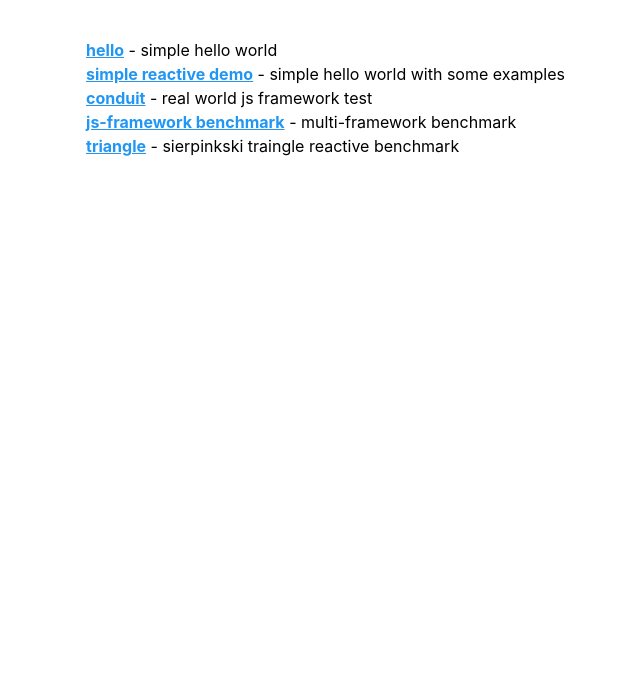
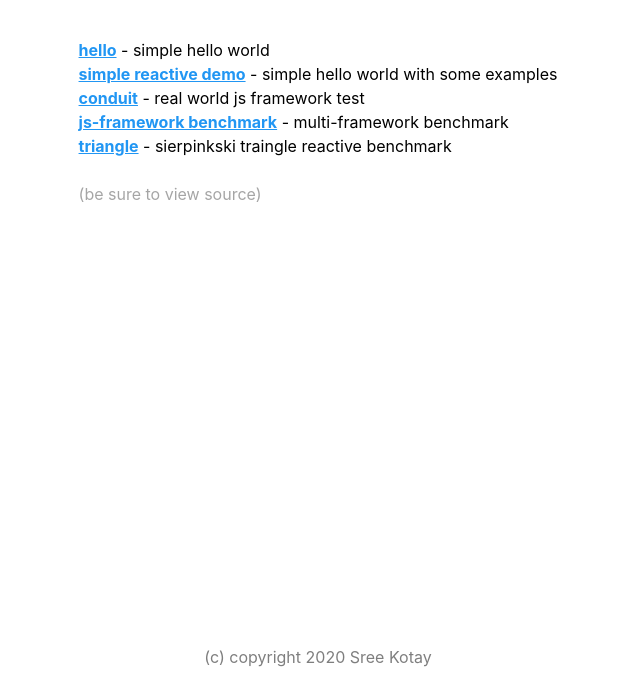
Before and after one commit to sreekotay/reefer, a plain HTML site: page examples/index.html in a window 1280 px wide. Shown: the part 121-800 px from the top of the page, without its empty margins (322-962 px from the left). Drawn offline with Linux system fonts and the light colour scheme.

Commit message:
examples page minor edits

```diff
--- a/coral.css
+++ b/coral.css
@@ -8,6 +8,10 @@ html, * {
   line-height: 1.5;
   -webkit-text-size-adjust: 100%;
   margin: 0;
+}
+
+body {
+  min-height:100vh;
 }
 
 h1 {
--- a/examples/index.html
+++ b/examples/index.html
@@ -6,15 +6,15 @@
   <title>Reefer Examples Index</title>
   <body>
     <style>
-       div {
+       .indent-list {
         padding-left: 5px;
         text-indent:-5px;
     }
     </style>
-<div style='display:flex; justify-content: center; margin:0px 24px'>
-  <div>
+<div style='display:flex; align-items: center; flex-direction:column;min-height:100vh; background-color:#fff;'>
+  <div style='flex-grow:1;padding:0px 24px; background-color:#fff;'>
     <h1  style='margin:48px 0;'><a href="https://github.com/sreekotay/reefer"'>reefer</a> examples</h1>
-    <div reef reef-p-links='[
+    <div reef class=indent-list reef-p-links='[
       ["hello", "simple hello world", "/reeferhello.html"],
       ["simple reactive demo", "simple hello world with some examples", "/reeferreactive.html"],
       ["conduit", "real world js framework test", "/conduit/"],
@@ -26,7 +26,11 @@
           <div><b><a href='.${d[2]}'>${d[0]}</a></b> - ${d[1]}</div>
       </script>
     </div>
-</div>
+    <br><div style='opacity:0.35'>(be sure to view source)</div>
+  </div>
+  <div style='opacity: 0.5; padding: 10px'>
+    (c) copyright 2020 Sree Kotay
+  </div>
 </div>
 </body>
 <script>
```
